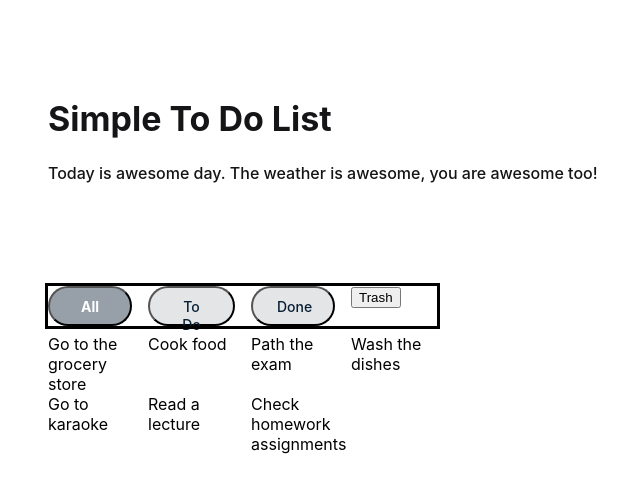
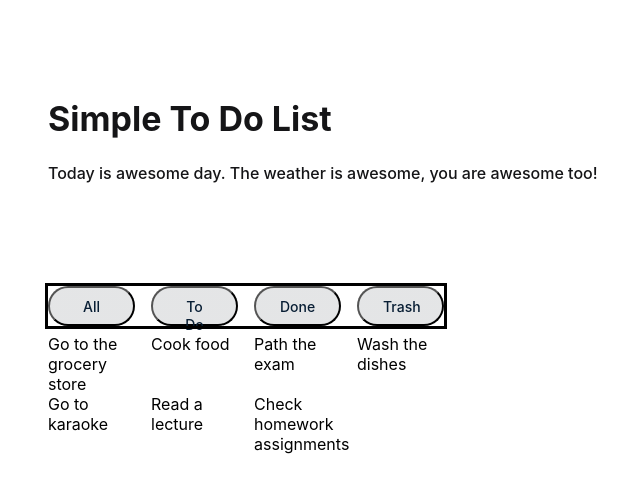
Before and after one commit to Zhanbek/nfactorial-web-intro-weekly-project-for-lecture-28-04-2023, a React (Create React App) app in the folder todolist/: page / in a window 1280 px wide. Shown: the top 492 px of the page, without its empty margins (32-672 px from the left). Built offline with nearby package versions, Linux system fonts and the light colour scheme.

Commit message:
Finishes buttons

```diff
--- a/todolist/src/Components/Main/Main.css
+++ b/todolist/src/Components/Main/Main.css
@@ -2,33 +2,22 @@
 
 .Buttons-list {
     display: grid;
-    grid-template-columns: 84px 87px 84px 86px;
+    grid-template-columns: repeat(4, 87px);
     column-gap: 16px;
     list-style-type: none;
     margin: 0;
     padding: 0;
-    width: 389px;
+    width: 396px;
     height: 40px;
     box-sizing: border-box;
 }
 
-.Set-all-mode {
-    width: 84px;
-    height: 40px;
+.Mode-selected {
     background: rgba(8, 30, 52, 0.42);
-    border-radius: 100px;
-    font-family: 'Inter';
-    font-style: normal;
-    font-weight: 700;
-    font-size: 14px;
-    line-height: 18px;
     color: #FFFFFF;
-    text-align: center;
-    margin: 0;
-    padding: 10px 24px;
 }
 
-.Set-todo-mode {
+.Set-display-mode {
     width: 87px;
     height: 40px;
     background: linear-gradient(0deg, rgba(8, 30, 52, 0.05), rgba(8, 30, 52, 0.05)), #F0F0F0;
@@ -43,23 +32,3 @@
     margin: 0;
     padding: 10px 24px;
 }
-
-.Set-done-mode {
-    width: 84px;
-    height: 40px;
-    background: linear-gradient(0deg, rgba(8, 30, 52, 0.05), rgba(8, 30, 52, 0.05)), #F0F0F0;
-    border-radius: 100px;
-    font-family: 'Inter';
-    font-style: normal;
-    font-weight: 500;
-    font-size: 14px;
-    line-height: 18px;
-    color: #081E34;
-    text-align: center;
-    margin: 0;
-    padding: 10px 24px;
-}
-
-.Set-trash-mode {
-
-}
--- a/todolist/src/Components/Main/Main.js
+++ b/todolist/src/Components/Main/Main.js
@@ -43,22 +43,22 @@ export default function Main() {
     return (
         <ul className = "Buttons-list">
             <li className = "Buttons-list-item">
-                <button className = "Set-all-mode">
+                <button className = "Set-display-mode Mode-selected">
                     All
                 </button>
             </li>
             <li className = "buttons-list-item">
-                <button className = "Set-todo-mode">
+                <button className = "Set-display-mode">
                     To Do
                 </button>
             </li>
             <li className = "buttons-list-item">
-                <button className = "Set-done-mode">
+                <button className = "Set-display-mode">
                     Done
                 </button>
             </li>
             <li className = "buttons-list-item">
-                <button className = "Set-trash-mode">
+                <button className = "Set-display-mode">
                     Trash
                 </button>
             </li>
```
